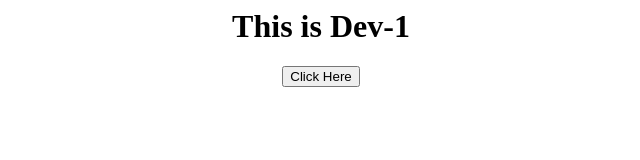
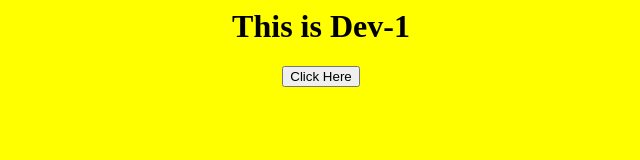
Before and after one commit to kmdcloudtech/apache, a plain HTML site: page index.html in a window 1280 px wide. Shown: the whole page, without its empty margins (319-959 px from the left). Drawn offline with Linux system fonts and the light colour scheme.

Commit message:
Update index.html

```diff
--- a/index.html
+++ b/index.html
@@ -1,5 +1,5 @@
 <html>
-<body bgcolor="white">
+<body bgcolor="yellow">
 <body>
   <center>
 <h1>This is Dev-1 </h1>
```
